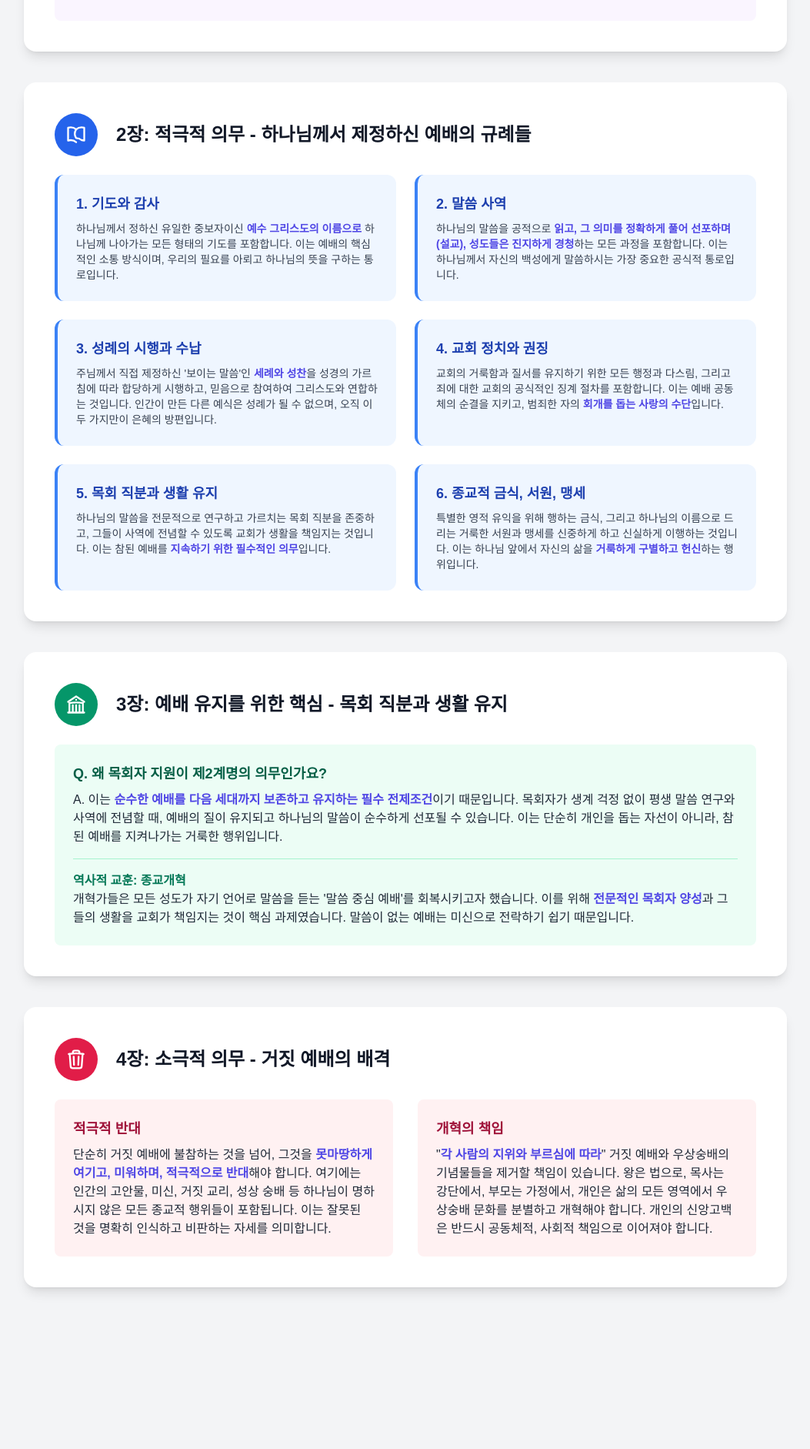
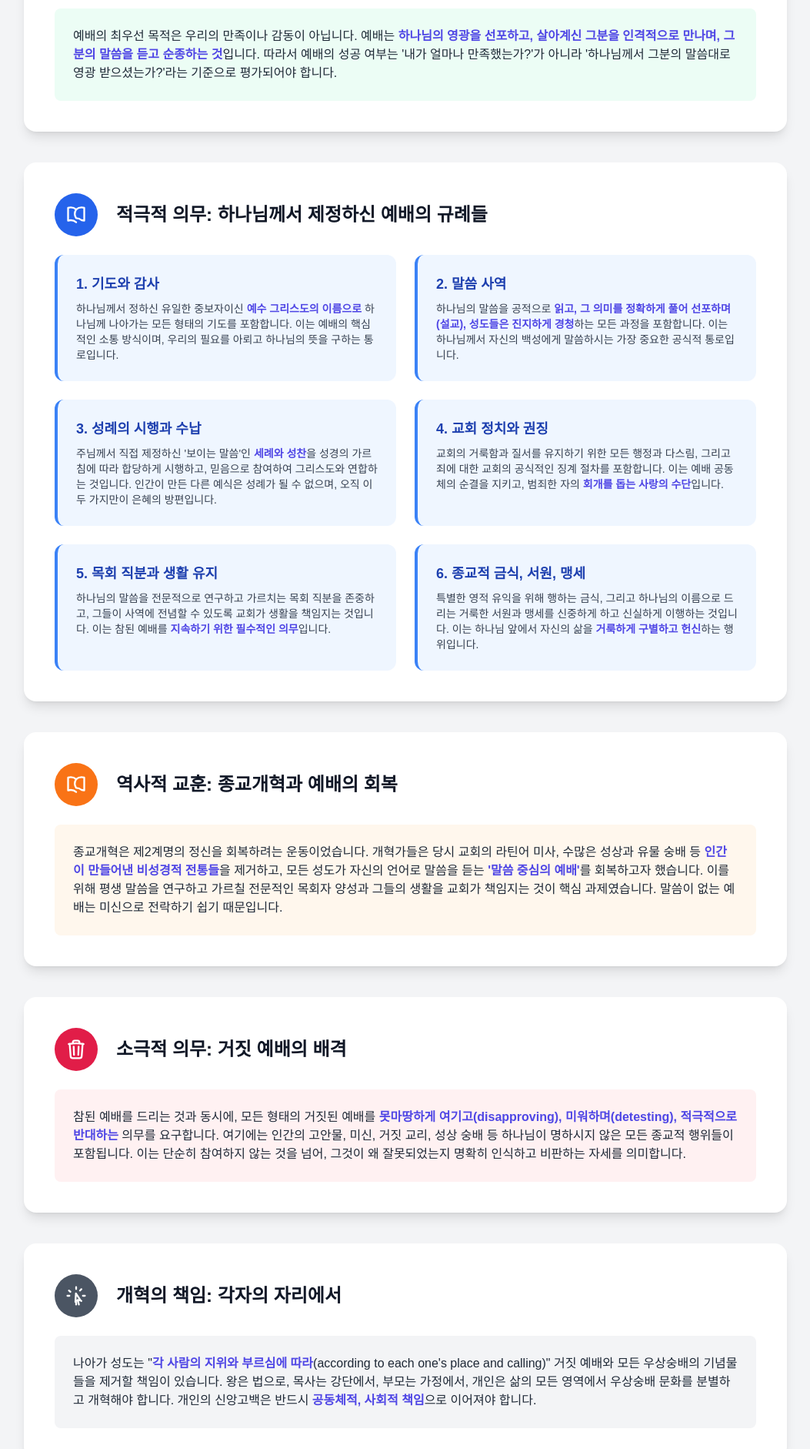
Before and after one commit to Nagne-church/ms0810, a plain HTML site: page index.html in a window 1280 px wide. Shown: the part 701-2583 px from the top of the page at 77% size, without its empty margins (113-1166 px from the left). Before the commit the page ends 2493 px from the top, so only its background shows below. Drawn offline with nearby package versions, Linux system fonts and the light colour scheme; a web font is replaced by a local one.

Commit message:
Update index.html

```diff
--- a/index.html
+++ b/index.html
@@ -48,12 +48,6 @@
             padding: 1.5rem;
             border-left: 4px solid #3b82f6; /* border-blue-500 */
         }
-        .content-divider {
-            border: 0;
-            height: 1px;
-            background-image: linear-gradient(to right, rgba(0, 0, 0, 0), rgba(0, 0, 0, 0.1), rgba(0, 0, 0, 0));
-            margin: 1.5rem 0;
-        }
     </style>
 </head>
 <body class="text-gray-800">
@@ -66,105 +60,86 @@
         </header>
 
         <main>
-            <!-- 1장: 제2계명의 본질 -->
+            <!-- 1. 예배의 규정적 원리 -->
             <div class="card">
                 <div class="card-header">
                     <div class="icon-wrapper bg-purple-600">
-                        <svg xmlns="http://www.w3.org/2000/svg" fill="none" viewBox="0 0 24 24" stroke-width="2" stroke="currentColor"><path stroke-linecap="round" stroke-linejoin="round" d="M12 21a9.004 9.004 0 0 0 8.716-6.747M12 21a9.004 9.004 0 0 1-8.716-6.747M12 21c2.485 0 4.5-4.03 4.5-9S14.485 3 12 3m0 18c-2.485 0-4.5-4.03-4.5-9S9.515 3 12 3m0 0a8.997 8.997 0 0 1 7.843 4.582M12 3a8.997 8.997 0 0 0-7.843 4.582m15.686 0A11.953 11.953 0 0 1 12 10.5c-2.998 0-5.74-1.1-7.843-2.918m15.686 0A8.959 8.959 0 0 1 21 12c0 .778-.099 1.533-.284 2.253m0 0A11.953 11.953 0 0 1 12 13.5c-2.998 0-5.74-1.1-7.843-2.918m15.686 0A8.959 8.959 0 0 0 3 12c0 .778.099 1.533.284 2.253m0 0A11.953 11.953 0 0 0 12 13.5c2.998 0 5.74 1.1 7.843 2.918" /></svg>
+                        <svg xmlns="http://www.w3.org/2000/svg" fill="none" viewBox="0 0 24 24" stroke-width="2" stroke="currentColor"><path stroke-linecap="round" stroke-linejoin="round" d="M3.75 6.75h16.5M3.75 12h16.5m-16.5 5.25h16.5" /></svg>
                     </div>
-                    <div>
-                        <h2 class="text-2xl font-bold text-gray-900">1장: 제2계명의 본질 - 예배의 기준과 목적</h2>
-                    </div>
+                    <h2 class="text-2xl font-bold text-gray-900">핵심 원리: 예배의 규정적 원리</h2>
                 </div>
-                <div class="space-y-6">
-                    <div class="bg-purple-50 p-6 rounded-lg">
-                        <h3 class="font-bold text-lg text-purple-800 mb-2">적극적 의무: 예배의 방식(How)</h3>
-                        <p>제2계명은 단순히 우상숭배를 금지하는 소극적 명령을 넘어, 하나님을 <span class="keyword">어떻게 예배할 것인가</span>를 명령하는 적극적 의무입니다. 그 핵심은 예배의 모든 요소와 방식이 인간의 생각이나 전통이 아닌, <span class="keyword">오직 하나님의 말씀에 명시된 대로</span> 행해져야 한다는 ‘예배의 규정적 원리’입니다. 하나님께서 명령하지 않은 것은 예배에서 허용되지 않습니다.</p>
-                    </div>
-                    <div class="bg-purple-50 p-6 rounded-lg">
-                        <h3 class="font-bold text-lg text-purple-800 mb-2">예배의 목적: 하나님 중심</h3>
-                        <p>예배의 최우선 목적은 우리의 만족이나 감동이 아닙니다. 예배는 <span class="keyword">하나님의 영광을 선포하고, 살아계신 그분을 인격적으로 만나며, 그분의 말씀을 듣고 순종하는 것</span>입니다. 따라서 예배의 성공 여부는 '내가 만족했는가?'가 아니라 '하나님께서 그분의 말씀대로 영광 받으셨는가?'라는 기준으로 평가되어야 합니다.</p>
-                    </div>
+                <div class="bg-purple-50 p-6 rounded-lg">
+                    <p>제2계명의 가장 중요한 본질은 예배의 모든 요소와 방식이 인간의 생각이나 고안이 아닌, <span class="keyword">오직 하나님께서 자신의 말씀 속에서 직접 제정하신 규례(ordinances)에만 근거해야 한다</span>는 원리입니다. 즉, 성경이 명시적으로 명령하거나, 성경의 필연적인 귀결로 추론할 수 있는 것만이 예배에서 허용됩니다. 이는 예배의 주권이 전적으로 하나님께 있음을 고백하는 것입니다.</p>
                 </div>
             </div>
 
-            <!-- 2장: 예배의 규례들 (보강) -->
+            <!-- 2. 예배의 목적 -->
+            <div class="card">
+                <div class="card-header">
+                    <div class="icon-wrapper bg-emerald-600">
+                        <svg xmlns="http://www.w3.org/2000/svg" fill="none" viewBox="0 0 24 24" stroke-width="2" stroke="currentColor"><path stroke-linecap="round" stroke-linejoin="round" d="M12 21a9.004 9.004 0 0 0 8.716-6.747M12 21a9.004 9.004 0 0 1-8.716-6.747M12 21c2.485 0 4.5-4.03 4.5-9S14.485 3 12 3m0 18c-2.485 0-4.5-4.03-4.5-9S9.515 3 12 3m0 0a8.997 8.997 0 0 1 7.843 4.582M12 3a8.997 8.997 0 0 0-7.843 4.582" /></svg>
+                    </div>
+                    <h2 class="text-2xl font-bold text-gray-900">예배의 목적: 하나님 중심</h2>
+                </div>
+                <div class="bg-emerald-50 p-6 rounded-lg">
+                    <p>예배의 최우선 목적은 우리의 만족이나 감동이 아닙니다. 예배는 <span class="keyword">하나님의 영광을 선포하고, 살아계신 그분을 인격적으로 만나며, 그분의 말씀을 듣고 순종하는 것</span>입니다. 따라서 예배의 성공 여부는 '내가 얼마나 만족했는가?'가 아니라 '하나님께서 그분의 말씀대로 영광 받으셨는가?'라는 기준으로 평가되어야 합니다.</p>
+                </div>
+            </div>
+
+            <!-- 3. 적극적 의무: 예배의 규례들 -->
             <div class="card">
                 <div class="card-header">
                     <div class="icon-wrapper bg-blue-600">
                         <svg xmlns="http://www.w3.org/2000/svg" fill="none" viewBox="0 0 24 24" stroke-width="2" stroke="currentColor"><path stroke-linecap="round" stroke-linejoin="round" d="M12 6.042A8.967 8.967 0 0 0 6 3.75c-1.052 0-2.062.18-3 .512v14.25A8.987 8.987 0 0 1 6 18c2.305 0 4.408.867 6 2.292m0-14.25a8.966 8.966 0 0 1 6-2.292c1.052 0 2.062.18 3 .512v14.25A8.987 8.987 0 0 0 18 18a8.967 8.967 0 0 0-6-2.292m0 0A9.043 9.043 0 0 1 12 6.042" /></svg>
                     </div>
-                    <div>
-                        <h2 class="text-2xl font-bold text-gray-900">2장: 적극적 의무 - 하나님께서 제정하신 예배의 규례들</h2>
-                    </div>
+                    <h2 class="text-2xl font-bold text-gray-900">적극적 의무: 하나님께서 제정하신 예배의 규례들</h2>
                 </div>
                 <div class="grid grid-cols-1 md:grid-cols-2 gap-6">
-                    <div class="duty-item">
-                        <h4 class="font-bold text-lg text-blue-800 mb-2">1. 기도와 감사</h4>
-                        <p class="text-sm text-gray-700">하나님께서 정하신 유일한 중보자이신 <span class="keyword">예수 그리스도의 이름으로</span> 하나님께 나아가는 모든 형태의 기도를 포함합니다. 이는 예배의 핵심적인 소통 방식이며, 우리의 필요를 아뢰고 하나님의 뜻을 구하는 통로입니다.</p>
-                    </div>
-                    <div class="duty-item">
-                        <h4 class="font-bold text-lg text-blue-800 mb-2">2. 말씀 사역</h4>
-                        <p class="text-sm text-gray-700">하나님의 말씀을 공적으로 <span class="keyword">읽고, 그 의미를 정확하게 풀어 선포하며(설교), 성도들은 진지하게 경청</span>하는 모든 과정을 포함합니다. 이는 하나님께서 자신의 백성에게 말씀하시는 가장 중요한 공식적 통로입니다.</p>
-                    </div>
-                    <div class="duty-item">
-                        <h4 class="font-bold text-lg text-blue-800 mb-2">3. 성례의 시행과 수납</h4>
-                        <p class="text-sm text-gray-700">주님께서 직접 제정하신 '보이는 말씀'인 <span class="keyword">세례와 성찬</span>을 성경의 가르침에 따라 합당하게 시행하고, 믿음으로 참여하여 그리스도와 연합하는 것입니다. 인간이 만든 다른 예식은 성례가 될 수 없으며, 오직 이 두 가지만이 은혜의 방편입니다.</p>
-                    </div>
-                    <div class="duty-item">
-                        <h4 class="font-bold text-lg text-blue-800 mb-2">4. 교회 정치와 권징</h4>
-                        <p class="text-sm text-gray-700">교회의 거룩함과 질서를 유지하기 위한 모든 행정과 다스림, 그리고 죄에 대한 교회의 공식적인 징계 절차를 포함합니다. 이는 예배 공동체의 순결을 지키고, 범죄한 자의 <span class="keyword">회개를 돕는 사랑의 수단</span>입니다.</p>
-                    </div>
-                    <div class="duty-item">
-                        <h4 class="font-bold text-lg text-blue-800 mb-2">5. 목회 직분과 생활 유지</h4>
-                        <p class="text-sm text-gray-700">하나님의 말씀을 전문적으로 연구하고 가르치는 목회 직분을 존중하고, 그들이 사역에 전념할 수 있도록 교회가 생활을 책임지는 것입니다. 이는 참된 예배를 <span class="keyword">지속하기 위한 필수적인 의무</span>입니다.</p>
-                    </div>
-                    <div class="duty-item">
-                        <h4 class="font-bold text-lg text-blue-800 mb-2">6. 종교적 금식, 서원, 맹세</h4>
-                        <p class="text-sm text-gray-700">특별한 영적 유익을 위해 행하는 금식, 그리고 하나님의 이름으로 드리는 거룩한 서원과 맹세를 신중하게 하고 신실하게 이행하는 것입니다. 이는 하나님 앞에서 자신의 삶을 <span class="keyword">거룩하게 구별하고 헌신</span>하는 행위입니다.</p>
-                    </div>
+                    <div class="duty-item"><h4 class="font-bold text-lg text-blue-800 mb-2">1. 기도와 감사</h4><p class="text-sm text-gray-700">하나님께서 정하신 유일한 중보자이신 <span class="keyword">예수 그리스도의 이름으로</span> 하나님께 나아가는 모든 형태의 기도를 포함합니다. 이는 예배의 핵심적인 소통 방식이며, 우리의 필요를 아뢰고 하나님의 뜻을 구하는 통로입니다.</p></div>
+                    <div class="duty-item"><h4 class="font-bold text-lg text-blue-800 mb-2">2. 말씀 사역</h4><p class="text-sm text-gray-700">하나님의 말씀을 공적으로 <span class="keyword">읽고, 그 의미를 정확하게 풀어 선포하며(설교), 성도들은 진지하게 경청</span>하는 모든 과정을 포함합니다. 이는 하나님께서 자신의 백성에게 말씀하시는 가장 중요한 공식적 통로입니다.</p></div>
+                    <div class="duty-item"><h4 class="font-bold text-lg text-blue-800 mb-2">3. 성례의 시행과 수납</h4><p class="text-sm text-gray-700">주님께서 직접 제정하신 '보이는 말씀'인 <span class="keyword">세례와 성찬</span>을 성경의 가르침에 따라 합당하게 시행하고, 믿음으로 참여하여 그리스도와 연합하는 것입니다. 인간이 만든 다른 예식은 성례가 될 수 없으며, 오직 이 두 가지만이 은혜의 방편입니다.</p></div>
+                    <div class="duty-item"><h4 class="font-bold text-lg text-blue-800 mb-2">4. 교회 정치와 권징</h4><p class="text-sm text-gray-700">교회의 거룩함과 질서를 유지하기 위한 모든 행정과 다스림, 그리고 죄에 대한 교회의 공식적인 징계 절차를 포함합니다. 이는 예배 공동체의 순결을 지키고, 범죄한 자의 <span class="keyword">회개를 돕는 사랑의 수단</span>입니다.</p></div>
+                    <div class="duty-item"><h4 class="font-bold text-lg text-blue-800 mb-2">5. 목회 직분과 생활 유지</h4><p class="text-sm text-gray-700">하나님의 말씀을 전문적으로 연구하고 가르치는 목회 직분을 존중하고, 그들이 사역에 전념할 수 있도록 교회가 생활을 책임지는 것입니다. 이는 참된 예배를 <span class="keyword">지속하기 위한 필수적인 의무</span>입니다.</p></div>
+                    <div class="duty-item"><h4 class="font-bold text-lg text-blue-800 mb-2">6. 종교적 금식, 서원, 맹세</h4><p class="text-sm text-gray-700">특별한 영적 유익을 위해 행하는 금식, 그리고 하나님의 이름으로 드리는 거룩한 서원과 맹세를 신중하게 하고 신실하게 이행하는 것입니다. 이는 하나님 앞에서 자신의 삶을 <span class="keyword">거룩하게 구별하고 헌신</span>하는 행위입니다.</p></div>
                 </div>
             </div>
 
-            <!-- 3장: 목회 직분과 생활 유지 -->
+            <!-- 4. 역사적 교훈: 종교개혁 -->
             <div class="card">
                 <div class="card-header">
-                    <div class="icon-wrapper bg-emerald-600">
-                        <svg xmlns="http://www.w3.org/2000/svg" fill="none" viewBox="0 0 24 24" stroke-width="2" stroke="currentColor"><path stroke-linecap="round" stroke-linejoin="round" d="M12 21v-8.25M15.75 21v-8.25M8.25 21v-8.25M3 9l9-6 9 6m-1.5 12V10.332A48.36 48.36 0 0 0 12 9.75c-2.551 0-5.056.2-7.5.582V21M3 21h18M12 6.75h.008v.008H12V6.75Z" /></svg>
+                    <div class="icon-wrapper bg-orange-500">
+                        <svg xmlns="http://www.w3.org/2000/svg" fill="none" viewBox="0 0 24 24" stroke-width="2" stroke="currentColor"><path stroke-linecap="round" stroke-linejoin="round" d="M12 6.042A8.967 8.967 0 0 0 6 3.75c-1.052 0-2.062.18-3 .512v14.25A8.987 8.987 0 0 1 6 18c2.305 0 4.408.867 6 2.292m0-14.25a8.966 8.966 0 0 1 6-2.292c1.052 0 2.062.18 3 .512v14.25A8.987 8.987 0 0 0 18 18a8.967 8.967 0 0 0-6-2.292m0 0A9.043 9.043 0 0 1 12 6.042" /></svg>
                     </div>
-                    <div>
-                        <h2 class="text-2xl font-bold text-gray-900">3장: 예배 유지를 위한 핵심 - 목회 직분과 생활 유지</h2>
-                    </div>
+                    <h2 class="text-2xl font-bold text-gray-900">역사적 교훈: 종교개혁과 예배의 회복</h2>
                 </div>
-                <div class="bg-emerald-50 p-6 rounded-lg">
-                    <h3 class="font-bold text-lg text-emerald-800 mb-2">Q. 왜 목회자 지원이 제2계명의 의무인가요?</h3>
-                    <p>A. 이는 <span class="keyword">순수한 예배를 다음 세대까지 보존하고 유지하는 필수 전제조건</span>이기 때문입니다. 목회자가 생계 걱정 없이 평생 말씀 연구와 사역에 전념할 때, 예배의 질이 유지되고 하나님의 말씀이 순수하게 선포될 수 있습니다. 이는 단순히 개인을 돕는 자선이 아니라, 참된 예배를 지켜나가는 거룩한 행위입니다.</p>
-                    <div class="mt-4 pt-4 border-t border-emerald-200">
-                        <p class="font-semibold text-emerald-700">역사적 교훈: 종교개혁</p>
-                        <p>개혁가들은 모든 성도가 자기 언어로 말씀을 듣는 '말씀 중심 예배'를 회복시키고자 했습니다. 이를 위해 <span class="keyword">전문적인 목회자 양성</span>과 그들의 생활을 교회가 책임지는 것이 핵심 과제였습니다. 말씀이 없는 예배는 미신으로 전락하기 쉽기 때문입니다.</p>
-                    </div>
+                <div class="bg-orange-50 p-6 rounded-lg">
+                    <p>종교개혁은 제2계명의 정신을 회복하려는 운동이었습니다. 개혁가들은 당시 교회의 라틴어 미사, 수많은 성상과 유물 숭배 등 <span class="keyword">인간이 만들어낸 비성경적 전통들</span>을 제거하고, 모든 성도가 자신의 언어로 말씀을 듣는 <span class="keyword">'말씀 중심의 예배'</span>를 회복하고자 했습니다. 이를 위해 평생 말씀을 연구하고 가르칠 전문적인 목회자 양성과 그들의 생활을 교회가 책임지는 것이 핵심 과제였습니다. 말씀이 없는 예배는 미신으로 전락하기 쉽기 때문입니다.</p>
                 </div>
             </div>
 
-            <!-- 4장: 소극적 의무 -->
+            <!-- 5. 소극적 의무: 거짓 예배의 배격 -->
             <div class="card">
                 <div class="card-header">
                     <div class="icon-wrapper bg-rose-600">
                         <svg xmlns="http://www.w3.org/2000/svg" fill="none" viewBox="0 0 24 24" stroke-width="2" stroke="currentColor"><path stroke-linecap="round" stroke-linejoin="round" d="m14.74 9-.346 9m-4.788 0L9.26 9m9.968-3.21c.342.052.682.107 1.022.166m-1.022-.165L18.16 19.673a2.25 2.25 0 0 1-2.244 2.077H8.084a2.25 2.25 0 0 1-2.244-2.077L4.772 5.79m14.456 0a48.108 48.108 0 0 0-3.478-.397m-12 .562c.34-.059.68-.114 1.022-.165m0 0a48.11 48.11 0 0 1 3.478-.397m7.5 0v-.916c0-1.18-.91-2.134-2.09-2.201a51.964 51.964 0 0 0-3.32 0c-1.18.067-2.09 1.02-2.09 2.201v.916m7.5 0a48.667 48.667 0 0 0-7.5 0" /></svg>
                     </div>
-                    <div>
-                        <h2 class="text-2xl font-bold text-gray-900">4장: 소극적 의무 - 거짓 예배의 배격</h2>
+                    <h2 class="text-2xl font-bold text-gray-900">소극적 의무: 거짓 예배의 배격</h2>
+                </div>
+                <div class="bg-rose-50 p-6 rounded-lg">
+                    <p>참된 예배를 드리는 것과 동시에, 모든 형태의 거짓된 예배를 <span class="keyword">못마땅하게 여기고(disapproving), 미워하며(detesting), 적극적으로 반대하는</span> 의무를 요구합니다. 여기에는 인간의 고안물, 미신, 거짓 교리, 성상 숭배 등 하나님이 명하시지 않은 모든 종교적 행위들이 포함됩니다. 이는 단순히 참여하지 않는 것을 넘어, 그것이 왜 잘못되었는지 명확히 인식하고 비판하는 자세를 의미합니다.</p>
+                </div>
+            </div>
+
+            <!-- 6. 개혁의 책임 -->
+            <div class="card">
+                <div class="card-header">
+                    <div class="icon-wrapper bg-gray-600">
+                        <svg xmlns="http://www.w3.org/2000/svg" fill="none" viewBox="0 0 24 24" stroke-width="2" stroke="currentColor"><path stroke-linecap="round" stroke-linejoin="round" d="M15.042 21.672L13.684 16.6m0 0l-2.51 2.225.569-9.47 5.227 7.917-3.286-.672ZM12 2.25V4.5m5.834.166l-1.591 1.591M21.75 12h-2.25m-1.666 5.834L16.409 16.5M4.5 12H2.25m1.666-5.834L5.591 7.5M12 21.75v-2.25" /></svg>
                     </div>
+                    <h2 class="text-2xl font-bold text-gray-900">개혁의 책임: 각자의 자리에서</h2>
                 </div>
-                <div class="grid md:grid-cols-2 gap-8">
-                    <div class="bg-rose-50 p-6 rounded-lg">
-                        <h3 class="font-bold text-lg text-rose-800 mb-2">적극적 반대</h3>
-                        <p>단순히 거짓 예배에 불참하는 것을 넘어, 그것을 <span class="keyword">못마땅하게 여기고, 미워하며, 적극적으로 반대</span>해야 합니다. 여기에는 인간의 고안물, 미신, 거짓 교리, 성상 숭배 등 하나님이 명하시지 않은 모든 종교적 행위들이 포함됩니다. 이는 잘못된 것을 명확히 인식하고 비판하는 자세를 의미합니다.</p>
-                    </div>
-                    <div class="bg-rose-50 p-6 rounded-lg">
-                        <h3 class="font-bold text-lg text-rose-800 mb-2">개혁의 책임</h3>
-                        <p>"<span class="keyword">각 사람의 지위와 부르심에 따라</span>" 거짓 예배와 우상숭배의 기념물들을 제거할 책임이 있습니다. 왕은 법으로, 목사는 강단에서, 부모는 가정에서, 개인은 삶의 모든 영역에서 우상숭배 문화를 분별하고 개혁해야 합니다. 개인의 신앙고백은 반드시 공동체적, 사회적 책임으로 이어져야 합니다.</p>
-                    </div>
+                <div class="bg-gray-100 p-6 rounded-lg">
+                    <p>나아가 성도는 "<span class="keyword">각 사람의 지위와 부르심에 따라</span>(according to each one's place and calling)" 거짓 예배와 모든 우상숭배의 기념물들을 제거할 책임이 있습니다. 왕은 법으로, 목사는 강단에서, 부모는 가정에서, 개인은 삶의 모든 영역에서 우상숭배 문화를 분별하고 개혁해야 합니다. 개인의 신앙고백은 반드시 <span class="keyword">공동체적, 사회적 책임</span>으로 이어져야 합니다.</p>
                 </div>
             </div>
         </main>
```
